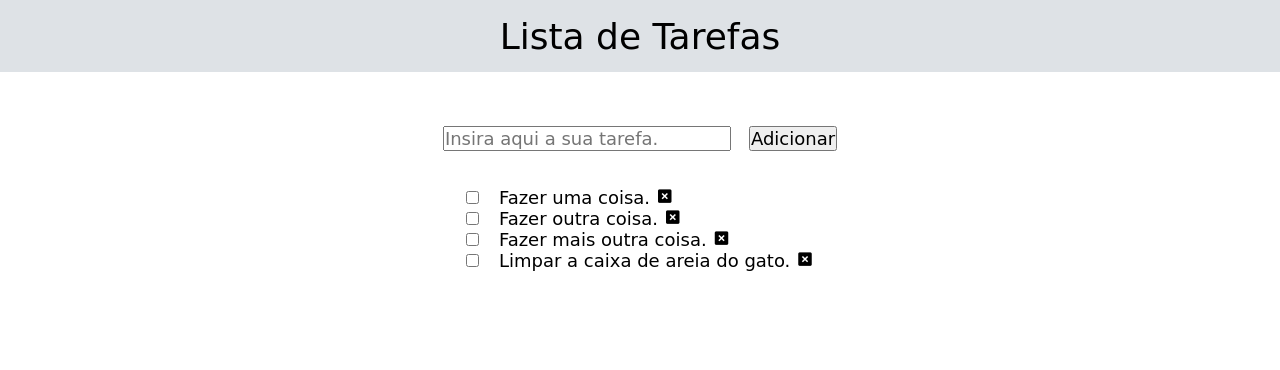
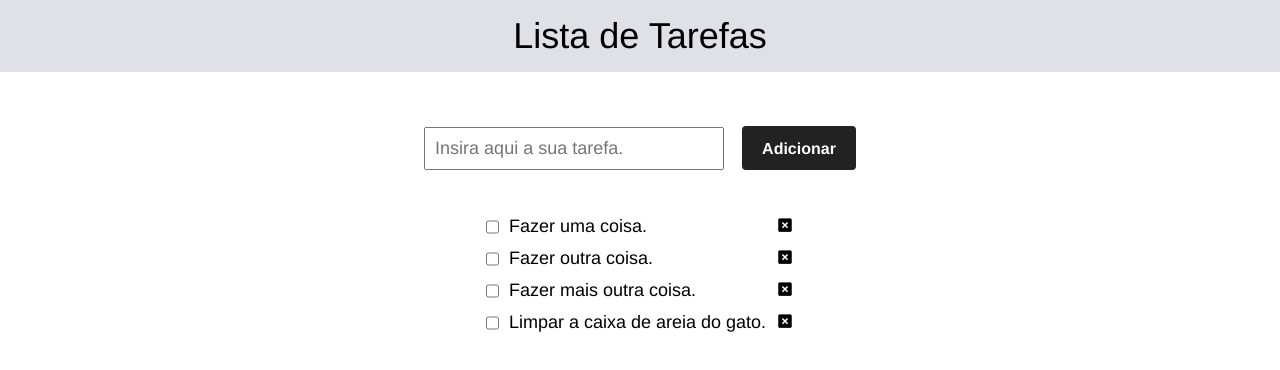
Before and after one commit to FelipeQue/m01-todolist, a plain HTML site: page index.html in a window 1280 px wide. Drawn offline with nearby package versions, Linux system fonts and the light colour scheme; a web font is replaced by a local one.

Commit message:
Modificações no posicionamento de acordo com o exercício 01 da semana 06.

```diff
--- a/index.html
+++ b/index.html
@@ -26,14 +26,30 @@
             <button id="add-task">Adicionar</button>
         </div>
         <div id="task-list">
-        <!-- Trouxe a tag task-list acima para a div de container. -->
             <ul>
-                <!-- Instrução do exercício: Adicione caixas de seleção, uma para cada item da lista.
-                Adicione botões de remover (“x“) para cada item da lista. -->
-                <li><input type="checkbox" class="check-task"/>Fazer uma coisa. <i class='bx bxs-x-square'></i></li>
-                <li><input type="checkbox" class="check-task"/>Fazer outra coisa. <i class='bx bxs-x-square'></i></li>
-                <li><input type="checkbox" class="check-task"/>Fazer mais outra coisa. <i class='bx bxs-x-square'></i></li>
-                <li><input type="checkbox" class="check-task"/>Limpar a caixa de areia do gato. <i class='bx bxs-x-square'></i></li>
+                <li class="todo-item">
+                    <input type="checkbox" class="check-task"/>
+                    <span class="todo-item-text">Fazer uma coisa.</span>
+                    <button><i class='bx bxs-x-square'></i></button>
+                </li>
+
+                <li class="todo-item">
+                    <input type="checkbox" class="check-task"/>
+                    <span class="todo-item-text">Fazer outra coisa.</span>
+                    <button><i class='bx bxs-x-square'></i></button>
+                </li>
+
+                <li class="todo-item">
+                    <input type="checkbox" class="check-task"/>
+                    <span class="todo-item-text">Fazer mais outra coisa.</span>
+                    <button><i class='bx bxs-x-square'></i></button>
+                </li>
+
+                <li class="todo-item">
+                    <input type="checkbox" class="check-task"/>
+                    <span class="todo-item-text">Limpar a caixa de areia do gato.</span>
+                    <button><i class='bx bxs-x-square'></i></button>
+                </li>
             </ul>
         </div>
     </main>
--- a/style.css
+++ b/style.css
@@ -1,5 +1,4 @@
 :root {
-    /* Para o caso de utilizar variáveis para as cores: */
     --backgroundgrey: #dee2e6;
 }
 
@@ -9,7 +8,8 @@
     box-sizing: border-box;
     text-decoration: none;
     font-size: large;
-    font-family: 'Klee One', cursive;
+    /* font-family: 'Klee One', cursive; */
+    font-family: "Farfetch Basis","Helvetica Neue",Arial,sans-serif;
     font-weight: 400;
     scroll-behavior: smooth;
 }
@@ -33,6 +33,7 @@ main {
     padding-top: 3em;
 }
 
+/* Quero o campo de texto e botão de adicionar lado a lado: */
 #user-input {
     display: flex;
     justify-content: center;
@@ -41,7 +42,8 @@ main {
 
 #insert-task {
     margin-right: 1em;
-    width: 16em;
+    width: 300px;
+    padding: 9px;
 }
 
 /* Coloquei a linha de código abaixo para que o texto placeholder na caixa de texto desapareça quando o usuário clicar nela: */
@@ -49,7 +51,35 @@ input:focus::placeholder {
     color: transparent;
 }
 
-/* Instrução do exercício: Com CSS, remova os pontos da lista e o espaçamento à esquerda. */
+/* Botão de adicionar tarefa com um pouco mais de customização */
+#add-task {
+    background-color: #222;
+    border-radius: 4px;
+    box-sizing: border-box;
+    color: #fff;
+    display: inline-block;
+    font-family: "Farfetch Basis","Helvetica Neue",Arial,sans-serif;
+    font-size: 16px;
+    font-weight: 700;
+    line-height: 1.5;
+    margin: 0;
+    min-height: 44px;
+    min-width: 10px;
+    overflow: hidden;
+    padding: 9px 20px 8px;
+    position: relative;
+    text-align: center;
+    width: auto;
+}
+
+#add-task:hover {
+    opacity: .75;
+}
+#add-task:focus {
+    opacity: .75;
+}
+
+/* Remove os pontos da lista e o espaçamento à esquerda. */
 ul {
     list-style-type: none;
 }
@@ -61,6 +91,30 @@ ul {
     justify-content: center;
 }
 
+.todo-item {
+    margin-top: 10px;
+    display: flex;
+    justify-content: space-between;
+}
+
+.todo-item-text {
+    /* Optei pelo texto alinhado à esquerda: */
+    text-align: left;
+    width: 100%;
+    margin-right: 10px;
+}
+
 .check-task {
-    margin-right: 20px;
+    margin-right: 10px;
 }
+
+/* O código abaixo é para remover a aparência padrão dos elementos botão, que serão customizados caso a caso: */
+button {
+    background: none;
+	color: inherit;
+	border: none;
+	padding: 0;
+	font: inherit;
+	cursor: pointer;
+	outline: inherit;
+}
```
